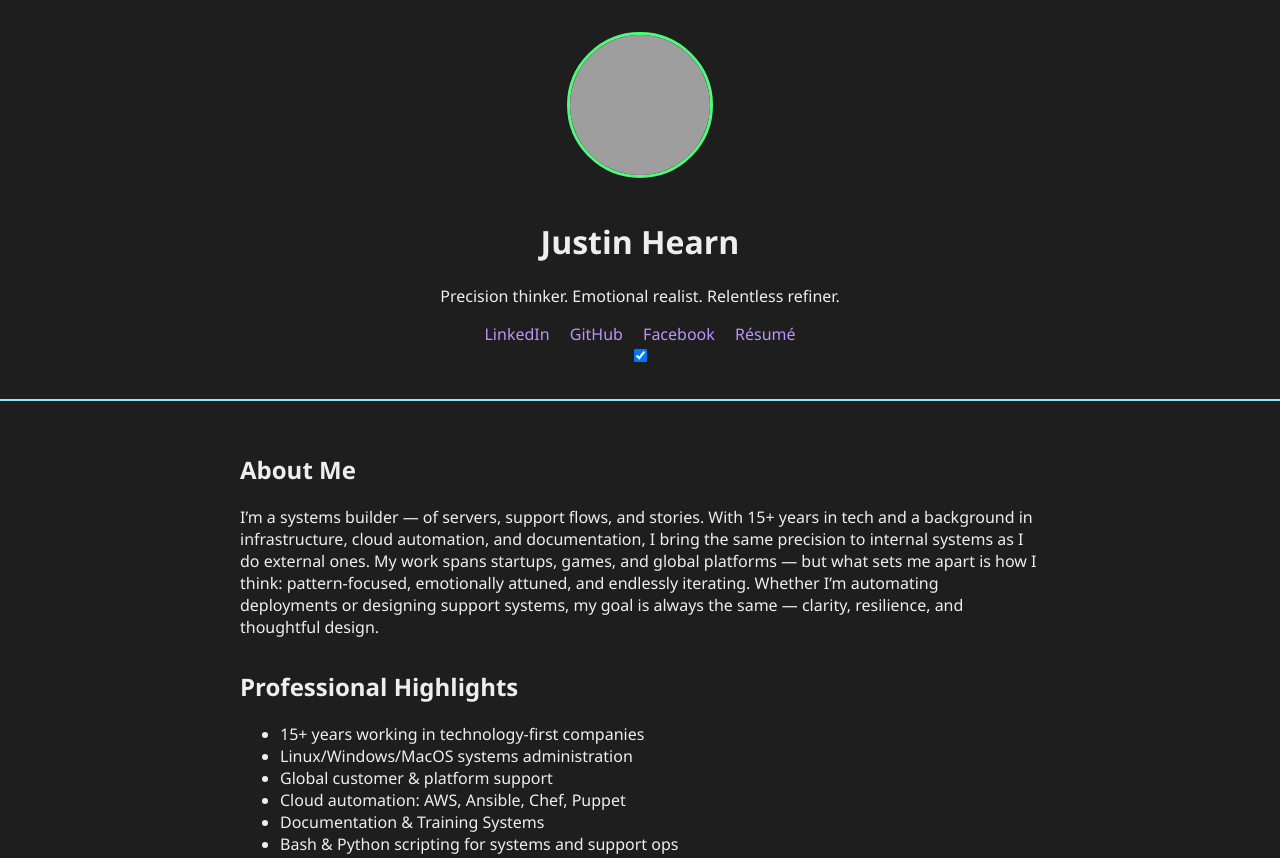
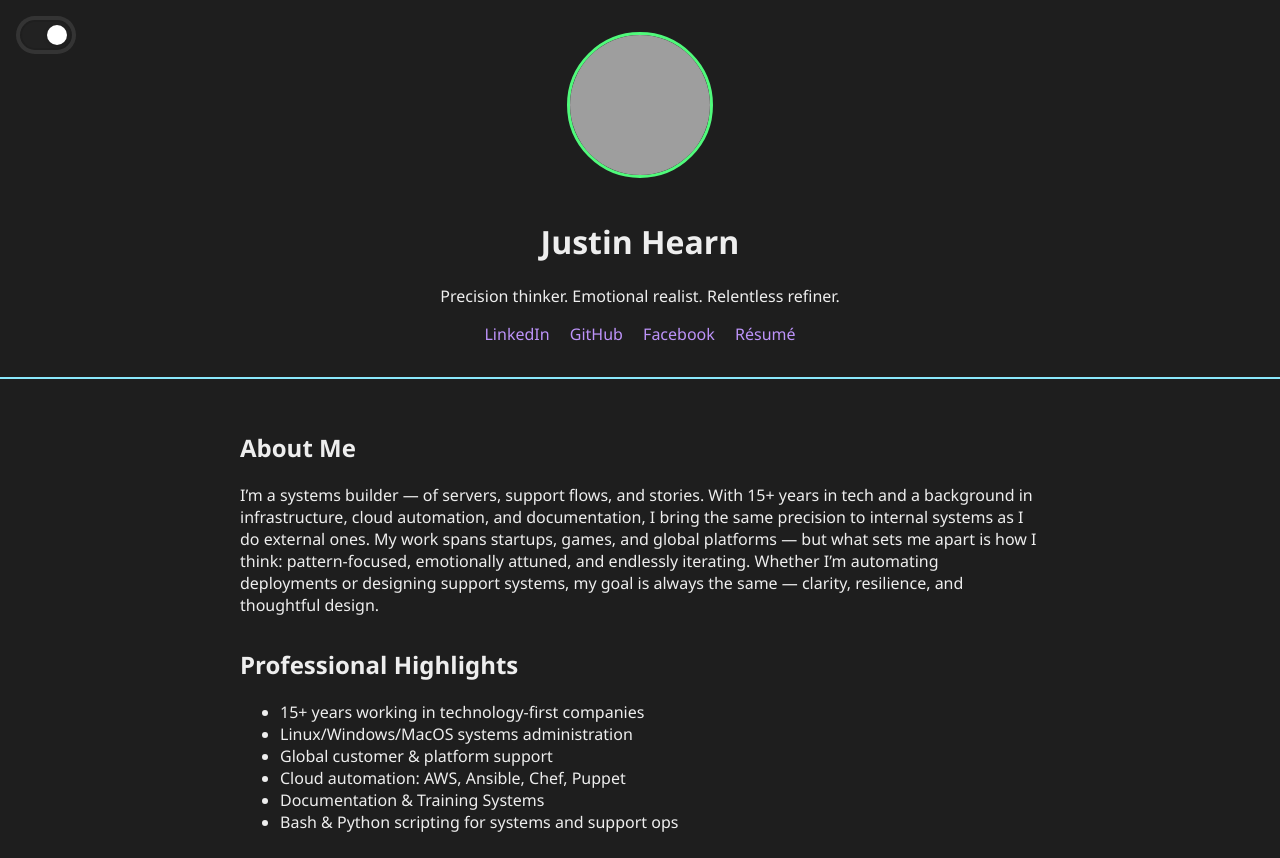
Before and after one commit to drinkyouroj/hearn.me, a plain HTML site: page index.html in a window 1280 px wide. Shown: the top 858 px of the page. Drawn offline with nearby package versions, Linux system fonts and the light colour scheme; grey boxes are pictures that could not be loaded.

Commit message:
feat: update profile image and enhance theme toggle
- Update profile image source to new Pinata IPFS URL
- Replace checkbox theme toggle with custom sliding switch
- Improve theme toggle visibility and accessibility
- Persist theme preference in localStorage

```diff
--- a/assets/css/style.css
+++ b/assets/css/style.css
@@ -44,14 +44,49 @@
     text-decoration: none;
   }
 
-  button#theme-toggle {
-    margin-top: 1em;
-    padding: 0.5em 1em;
-    background-color: var(--green);
-    color: #000;
-    border: none;
-    border-radius: 4px;
+  #theme-switch-container {
+    position: fixed;
+    top: 1rem;
+    left: 1rem;
+    z-index: 10000;
+    background: rgba(255, 255, 255, 0.1);
+    border-radius: 20px;
+    padding: 4px;
+  }
+
+  .slider-toggle {
+    width: 48px;
+    height: 26px;
+    background: #ccc;
+    border-radius: 26px;
+    position: relative;
     cursor: pointer;
+    transition: all 0.3s ease;
+    outline: none;
+    display: flex;
+    align-items: center;
+    border: 2px solid rgba(0, 0, 0, 0.1);
+  }
+  .slider-toggle::before {
+    content: '';
+    position: absolute;
+    left: 3px;
+    width: 20px;
+    height: 20px;
+    background: #fff;
+    border-radius: 50%;
+    transition: transform 0.3s;
+    box-shadow: 0 1px 4px rgba(0,0,0,0.2);
+  }
+  .slider-toggle.dark {
+    background: #222;
+  }
+  .slider-toggle.dark::before {
+    transform: translateX(22px);
+  }
+
+  .slider-toggle:focus {
+    box-shadow: 0 0 0 2px #80cbc4;
   }
 
   main {
--- a/assets/js/theme-toggle.js
+++ b/assets/js/theme-toggle.js
@@ -2,27 +2,36 @@ document.addEventListener("DOMContentLoaded", () => {
   const themeToggle = document.getElementById('theme-toggle');
   const body = document.body;
 
-  // Load theme from localStorage
-  const savedTheme = localStorage.getItem('theme');
-  if (savedTheme === 'light') {
-    body.classList.remove('dark-mode');
-    body.classList.add('light-mode');
-    themeToggle.checked = false;
-  } else {
-    body.classList.remove('light-mode');
-    body.classList.add('dark-mode');
-    themeToggle.checked = true;
-  }
-
-  themeToggle.addEventListener('change', function () {
-    if (themeToggle.checked) {
+  // Helper to set theme and toggle state
+  function setTheme(theme) {
+    if (theme === 'dark') {
       body.classList.remove('light-mode');
       body.classList.add('dark-mode');
+      themeToggle.classList.add('dark');
       localStorage.setItem('theme', 'dark');
     } else {
       body.classList.remove('dark-mode');
       body.classList.add('light-mode');
+      themeToggle.classList.remove('dark');
       localStorage.setItem('theme', 'light');
+    }
+  }
+
+  // Load theme from localStorage
+  const savedTheme = localStorage.getItem('theme');
+  setTheme(savedTheme === 'light' ? 'light' : 'dark');
+
+  // Toggle on click
+  themeToggle.addEventListener('click', () => {
+    const isDark = body.classList.contains('dark-mode');
+    setTheme(isDark ? 'light' : 'dark');
+  });
+
+  // Keyboard accessibility (Enter/Space)
+  themeToggle.addEventListener('keydown', (e) => {
+    if (e.key === ' ' || e.key === 'Enter') {
+      e.preventDefault();
+      themeToggle.click();
     }
   });
 });
--- a/index.html
+++ b/index.html
@@ -21,7 +21,7 @@
 </head>
 <body class="dark-mode">
   <header>
-    <img src="https://gateway.lighthouse.storage/ipfs/bafkreidsxk3qawuysplyqfzz4nudgu2wgbjifvpt74r6icvw6ysdz6dpq4" alt="Justin Hearn" class="profile-pic"/>
+    <img src="https://azure-adequate-krill-31.mypinata.cloud/ipfs/bafybeiclqcqfjixqtpxba2crs7hchjf4l2obcfifdfpwwt5cdzfrydhz4y" alt="Justin Hearn" class="profile-pic"/>
     <h1>Justin Hearn</h1>
     <p>Precision thinker. Emotional realist. Relentless refiner.</p>
     <div class="links">
@@ -32,10 +32,7 @@
       <a href="https://gateway.lighthouse.storage/ipfs/bafkreie3agdt45iolinqt2iyoq3lviuqhlv7cvps4p45cukshkdpkdcjyi" target="_blank">Résumé</a>
     </div>
     <div id="theme-switch-container">
-      <label class="switch">
-        <input type="checkbox" id="theme-toggle" />
-        <span class="slider round"></span>
-      </label>
+      <div id="theme-toggle" class="slider-toggle" aria-label="Toggle theme" tabindex="0"></div>
     </div>
   </header>
 
@@ -76,7 +73,7 @@
   </main>
 
   <footer>
-    <p>Contact: <a href="mailto:resume625@justin.hearn.me" target="_blank">resume625@justin.hearn.me</a></p>
+    <p></p>
   </footer>
 </body>
 </html>
```
